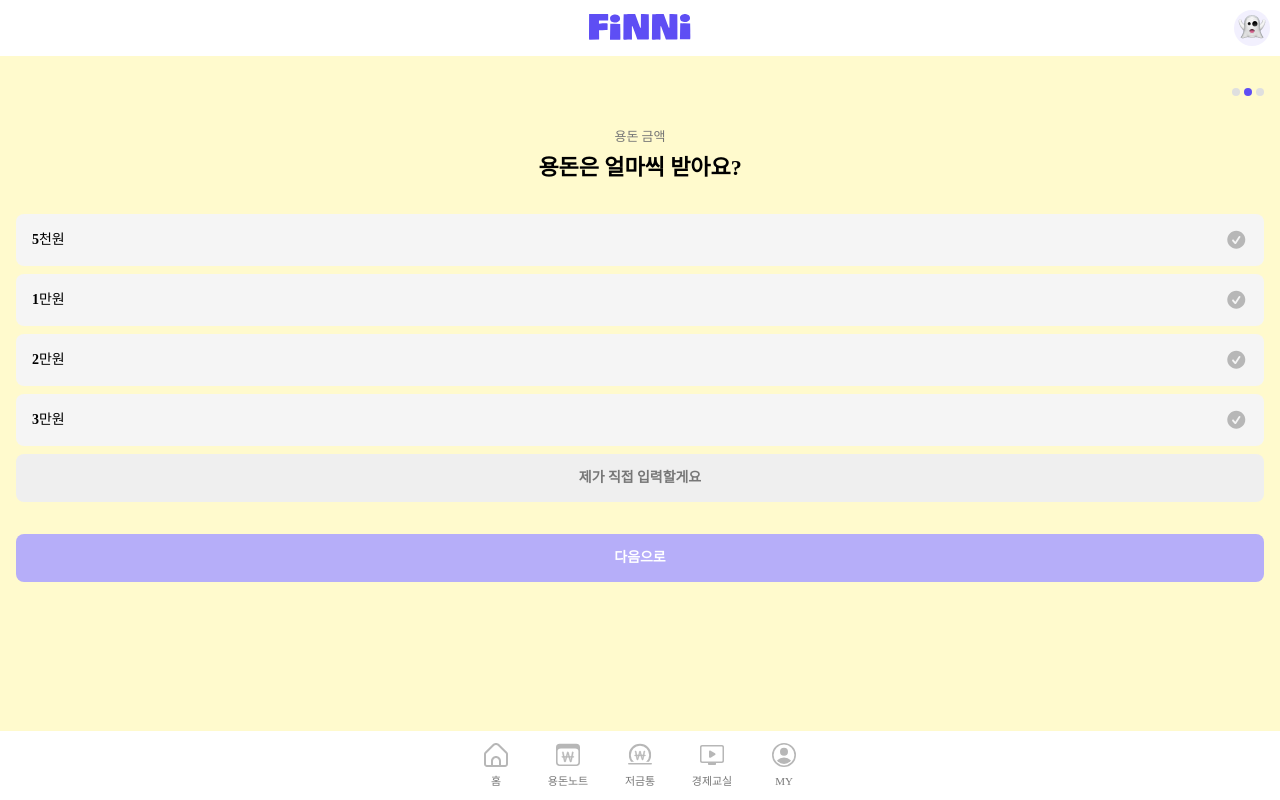
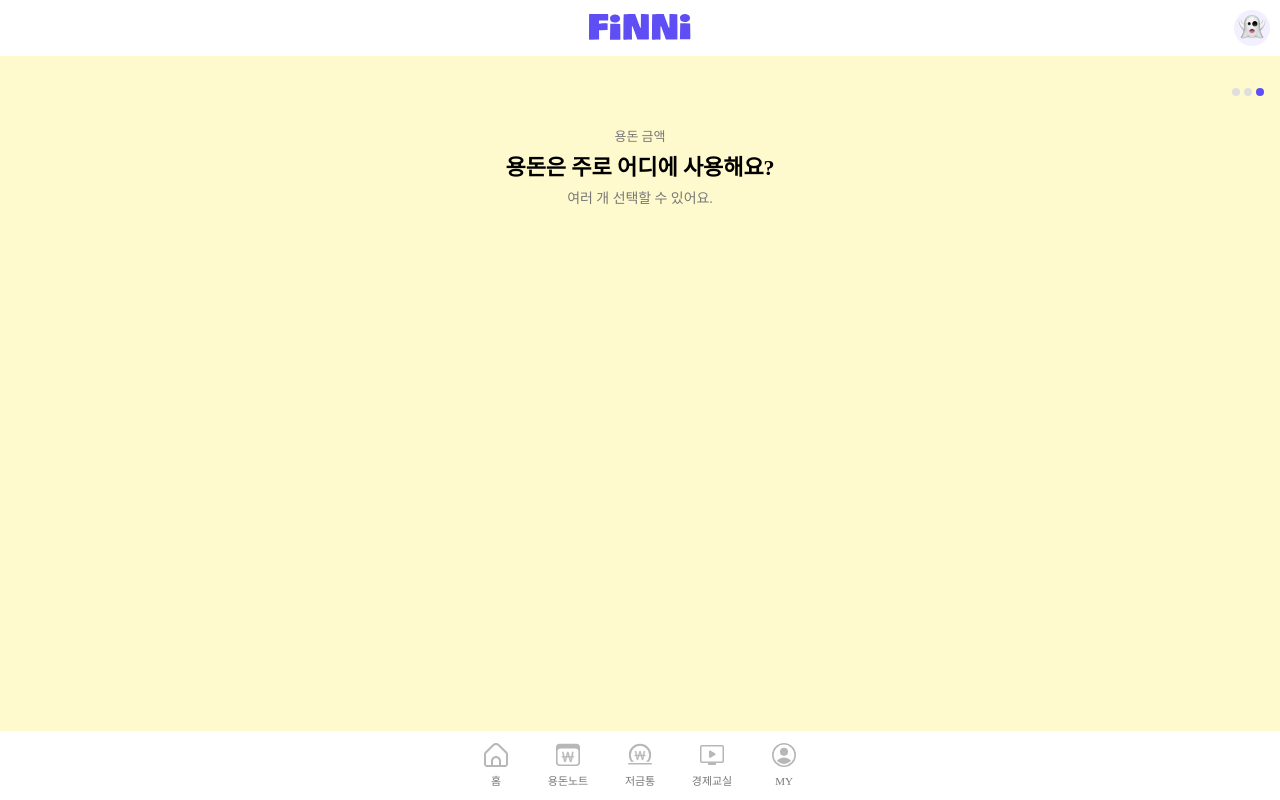
Before and after one commit to finni-project/Test, a React (Create React App) app: page /allowanceInfo in a window 1280 px wide. Built offline with nearby package versions, Linux system fonts and the light colour scheme; a web font is replaced by a local one.

Commit message:
FormTop UI추가, props 수정

```diff
--- a/src/components/FormTop.tsx
+++ b/src/components/FormTop.tsx
@@ -25,7 +25,7 @@ const TitleWrapper = styled.div`
     gap: 0.5rem;
     /* background-color: #fff; */
     margin-bottom: 2rem;
-    p{
+    span{
         color: ${({theme}) => theme.colors.neutral.n60};
         ${({theme}) => theme.fonts.label13b}
     }
@@ -33,15 +33,20 @@ const TitleWrapper = styled.div`
         color: ${({theme}) => theme.colors.neutral.n100};
         ${({theme}) => theme.fonts.headline22b}
     }
+    p{
+        color: ${({theme}) => theme.colors.neutral.n60};
+        ${({theme}) => theme.fonts.body14r}
+    }
 `
 
 type FormTopProps = {
     step: string;
     text: string;
     title: string;
+    detail: string | undefined;
 }
 
-export default function FormTop({step, text, title}:FormTopProps){
+export default function FormTop({step, text, title, detail}:FormTopProps){
     return(
         <>
             <StepCirclesWrapper>
@@ -50,8 +55,9 @@ export default function FormTop({step, text, title}:FormTopProps){
                 <StepCircle className={step==="third"? "filled-circle":undefined}/>
             </StepCirclesWrapper>
             <TitleWrapper>
-                <p>{text}</p>
+                <span>{text}</span>
                 <h2>{title}</h2>
+                <p>{detail}</p>
             </TitleWrapper>
         </>
     )
--- a/src/components/allowanceInfo/AmountReceiving.tsx
+++ b/src/components/allowanceInfo/AmountReceiving.tsx
@@ -13,7 +13,7 @@ export default function AmountReceving(){
 
     return(
         <>
-            <FormTop step={"second"} text={"용돈 금액"} title={"용돈은 얼마씩 받아요?"}/>
+            <FormTop step={"second"} text={"용돈 금액"} title={"용돈은 얼마씩 받아요?"} detail={undefined}/>
             {notTyping?
             <CheckingButton buttonArr={buttonArr} setNotTyping={setNotTyping}/>
             :<TypingInput unit={"원"}/>
--- /dev/null
+++ b/src/components/allowanceInfo/CategoryReceiving.tsx
@@ -0,0 +1,9 @@
+import FormTop from "components/FormTop";
+
+export default function CategoryReceiving(){
+    return(
+        <>
+            <FormTop step={"third"} text={"용돈 금액"} title={"용돈은 주로 어디에 사용해요?"} detail={"여러 개 선택할 수 있어요."}/>
+        </>
+    )
+}
--- a/src/components/allowanceInfo/ReceivingCycle.tsx
+++ b/src/components/allowanceInfo/ReceivingCycle.tsx
@@ -43,8 +43,7 @@ export default function ReceivingCycle(){
 
     return(
         <>
-            <FormTop step={"first"}
-                text={"용돈 주기"} title={"용돈 언제마다 받아요?"}/>
+            <FormTop step={"first"} text={"용돈 주기"} title={"용돈 언제마다 받아요?"} detail={undefined}/>
             {notTyping?
             (
             <CheckingButton buttonArr={buttonArr} setNotTyping={setNotTyping}/>
--- a/src/pages/AllowanceInfo.tsx
+++ b/src/pages/AllowanceInfo.tsx
@@ -1,5 +1,6 @@
 import AllowanceInfoStart from "components/allowanceInfo/AllowanceInfoStart";
 import AmountReceving from "components/allowanceInfo/AmountReceiving";
+import CategoryReceiving from "components/allowanceInfo/CategoryReceiving";
 import ReceivingCycle from "components/allowanceInfo/ReceivingCycle";
 
 export default function AllowanceInfo(){
@@ -7,7 +8,8 @@ export default function AllowanceInfo(){
         <>
             {/* <AllowanceInfoStart/> */}
             {/* <ReceivingCycle/> */}
-            <AmountReceving />
+            {/* <AmountReceving /> */}
+            <CategoryReceiving />
         </>
     )
 }
```
